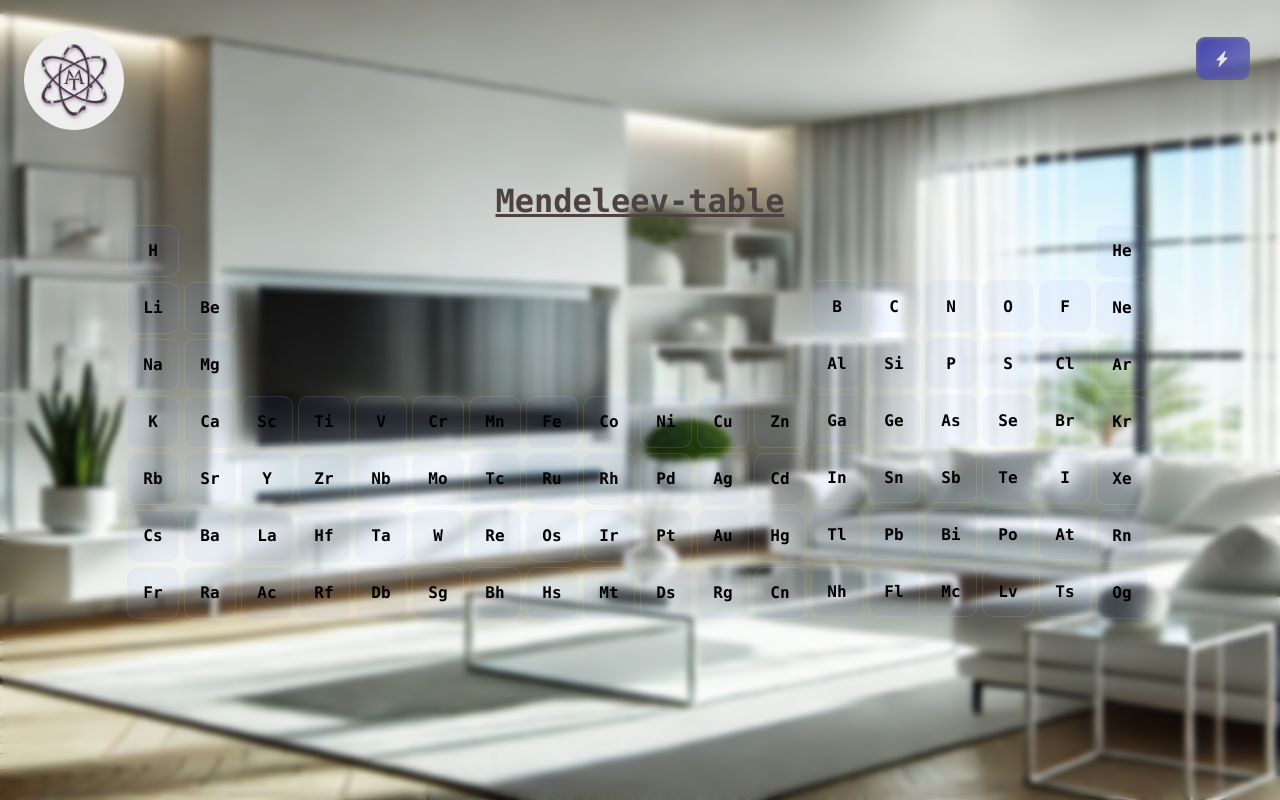
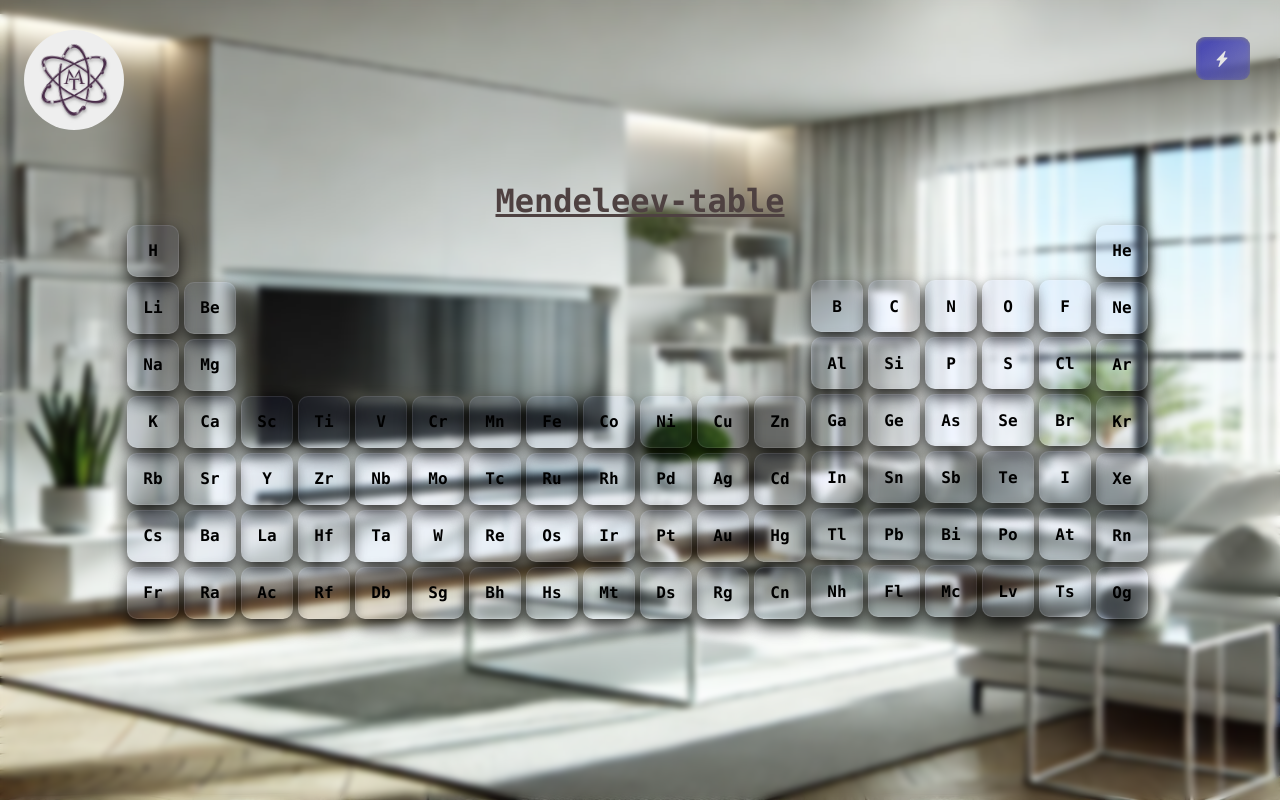
Before and after one commit to BikramMondal5/Glassmorphism-periodic-table, a plain HTML site: page index.html in a window 1280 px wide. Drawn offline with Linux system fonts and the light colour scheme.

Commit message:
Update styles.css

```diff
--- a/styles.css
+++ b/styles.css
@@ -17,8 +17,6 @@ body {
     background-repeat: no-repeat;
     color: #E0E0E0;
     backdrop-filter: blur(3px);
-
-
 }
 
 .button {
@@ -106,6 +104,8 @@ h1 {
     transition: backdrop-filter 0.3s ease, box-shadow 0.3s ease;
     transition: transform 0.3s ease;
     font-weight: bolder;
+    box-shadow: 0 8px 16px rgba(0, 0, 0, 0.8);
+    z-index: 500;
 }
 
 .element:hover {
@@ -159,6 +159,8 @@ h1 {
     font-weight: bolder;
     margin: 5px 5px 0 0;
     transition: transform 0.3s ease;
+    box-shadow: 0 8px 16px rgba(0, 0, 0, 0.8);
+    z-index: 500;
 }
 
 .d-block:hover {
@@ -189,6 +191,8 @@ h1 {
     font-weight: bolder;
     margin: 5px 5px 0 0;
     transition: transform 0.3s ease;
+    box-shadow: 0 8px 16px rgba(0, 0, 0, 0.8);
+    z-index: 500;
 }
 
 .p-blockelements:hover {
@@ -203,6 +207,8 @@ h1 {
     background-color: rgba(56,109,241,0.05);
     font-weight: bolder;
     border: 1px solid rgba(255,255,255,0.1);
+    box-shadow: 0 8px 16px rgba(0, 0, 0, 0.8);
+    z-index: 500;
 }
 
 #artificial {
@@ -215,6 +221,8 @@ h1 {
     border: 1px solid rgba(255,255,255,0.1);
     color: black;
     font-weight: bolder;
+    box-shadow: 0 8px 16px rgba(0, 0, 0, 0.8);
+    z-index: 500;
 }
 
 #inert {
@@ -222,6 +230,8 @@ h1 {
     border: 1px solid rgba(255,255,255,0.1);
     color: black;
     font-weight: bolder;
+    box-shadow: 0 8px 16px rgba(0, 0, 0, 0.8);
+    z-index: 500;
 }
 
 
@@ -246,7 +256,6 @@ div:hover {
     background-color: rgba(56,109,241,0.05);
     backdrop-filter: blur(10px);
     border: 1px solid rgba(255,255,255,0.1);
-
     border-radius: 10px;
     box-shadow: 0 8px 16px rgba(0, 0, 0, 0.8);
     z-index: 1000;
```
